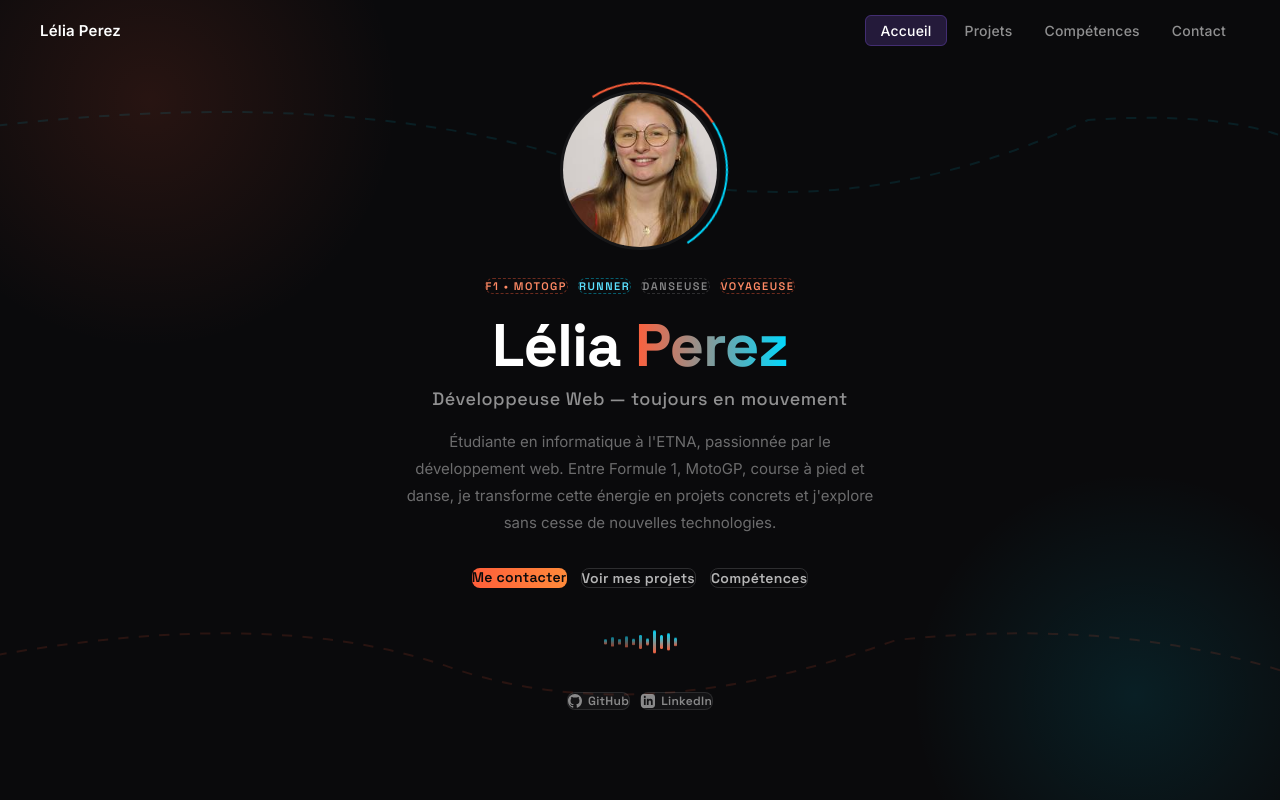
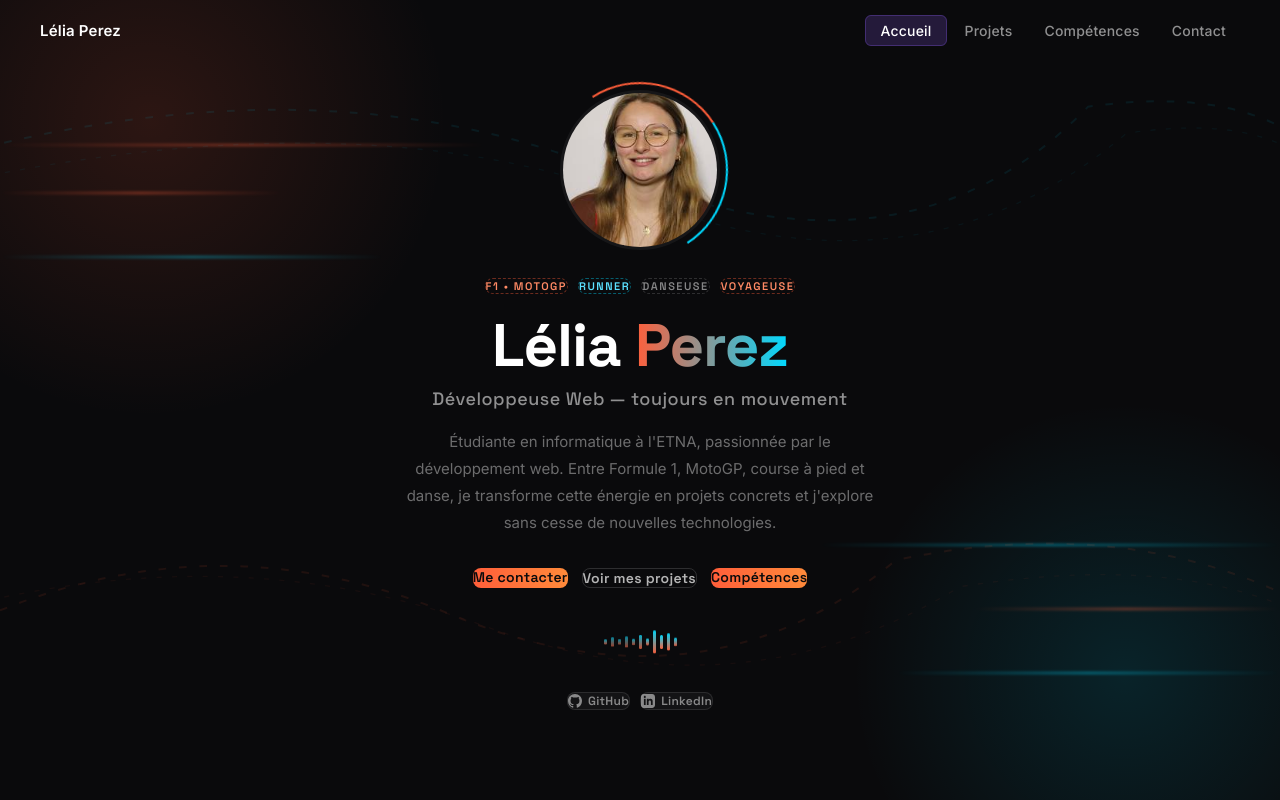
Before and after one commit to przlelia-art/Portfolio, a React (Vite) app: page / in a window 1280 px wide. Shown: the top 800 px of the page. Built offline with nearby package versions, Linux system fonts and the light colour scheme.

Commit message:
fix: change design

```diff
--- a/src/components/Hero.jsx
+++ b/src/components/Hero.jsx
@@ -1,12 +1,6 @@
 import React, { useState } from "react";
 
 function Hero() {
-  const [btn1Hover, setBtn1Hover] = useState(false);
-  const [btn2Hover, setBtn2Hover] = useState(false);
-  const [btn3Hover, setBtn3Hover] = useState(false);
-  const [githubHover, setGithubHover] = useState(false);
-  const [linkedinHover, setLinkedinHover] = useState(false);
-
   return (
     <>
       <style>{`
@@ -31,6 +25,10 @@ function Hero() {
         @keyframes wave {
           0%, 100% { transform: scaleY(0.4); opacity: 0.6; }
           50%       { transform: scaleY(1); opacity: 1; }
+        }
+
+        @keyframes trackFlow {
+          to { stroke-dashoffset: -200; }
         }
 
         .hero-main-content {
@@ -136,6 +134,20 @@ function Hero() {
           transform: translateY(-2px);
         }
 
+        .speedline {
+          position: absolute;
+          height: 2px;
+          border-radius: 2px;
+          filter: blur(1.5px);
+          opacity: 0.5;
+        }
+        .speedline.orange { background: linear-gradient(90deg, transparent, #ff5e3a, transparent); }
+        .speedline.cyan   { background: linear-gradient(90deg, transparent, #00d9ff, transparent); }
+
+        .track-line {
+          animation: trackFlow 6s linear infinite;
+        }
+
         @media (max-width: 768px) {
           .hero-name { font-size: 42px !important; }
           .hero-desc  { font-size: 14px !important; }
@@ -159,24 +171,36 @@ function Hero() {
       >
         {/* Halos */}
         <div style={{
-          position: "absolute", width: "500px", height: "500px", borderRadius: "50%",
-          background: "radial-gradient(circle, rgba(255,94,58,0.12) 0%, transparent 70%)",
-          top: "-150px", left: "-100px", pointerEvents: "none",
+          position: "absolute", width: "600px", height: "600px", borderRadius: "50%",
+          background: "radial-gradient(circle, rgba(255,94,58,0.14) 0%, transparent 70%)",
+          top: "-180px", left: "-150px", pointerEvents: "none",
         }} />
         <div style={{
-          position: "absolute", width: "450px", height: "450px", borderRadius: "50%",
-          background: "radial-gradient(circle, rgba(0,217,255,0.1) 0%, transparent 70%)",
-          bottom: "-120px", right: "-80px", pointerEvents: "none",
+          position: "absolute", width: "550px", height: "550px", borderRadius: "50%",
+          background: "radial-gradient(circle, rgba(0,217,255,0.12) 0%, transparent 70%)",
+          bottom: "-150px", right: "-120px", pointerEvents: "none",
         }} />
 
-        {/* Lignes de circuit en fond */}
+        {/* Speedlines */}
+        <div className="speedline orange" style={{ top: "18%", left: 0, width: "38%" }} />
+        <div className="speedline orange" style={{ top: "24%", left: 0, width: "22%" }} />
+        <div className="speedline cyan"   style={{ top: "32%", left: 0, width: "30%" }} />
+
+        <div className="speedline cyan"   style={{ top: "68%", right: 0, width: "36%" }} />
+        <div className="speedline orange" style={{ top: "76%", right: 0, width: "24%" }} />
+        <div className="speedline cyan"   style={{ top: "84%", right: 0, width: "30%" }} />
+
+        {/* Lignes de circuit animées en fond */}
         <svg
           viewBox="0 0 1000 600"
           preserveAspectRatio="none"
           style={{ position: "absolute", inset: 0, width: "100%", height: "100%", zIndex: 0, opacity: 0.5 }}
         >
-          <path d="M -50 500 Q 200 450, 350 500 T 700 480 Q 900 460, 1050 520" stroke="#ff5e3a" strokeWidth="1.5" fill="none" opacity="0.25" strokeDasharray="8 8" />
-          <path d="M -50 100 Q 250 60, 450 120 T 850 90 Q 1000 80, 1050 130" stroke="#00d9ff" strokeWidth="1.5" fill="none" opacity="0.2" strokeDasharray="8 8" />
+          <path className="track-line" d="M -50 480 Q 150 380, 350 460 T 700 420 Q 900 380, 1050 470" stroke="#ff5e3a" strokeWidth="1.5" fill="none" opacity="0.18" strokeDasharray="6 10" />
+          <path className="track-line" d="M -50 460 Q 180 400, 380 470 T 750 440 Q 950 410, 1050 480" stroke="#ff5e3a" strokeWidth="1" fill="none" opacity="0.1" strokeDasharray="4 8" />
+
+          <path className="track-line" d="M -50 120 Q 250 40, 480 130 T 850 80 Q 1000 60, 1050 140" stroke="#00d9ff" strokeWidth="1.5" fill="none" opacity="0.16" strokeDasharray="6 10" />
+          <path className="track-line" d="M -50 140 Q 280 70, 500 150 T 880 100 Q 1020 80, 1050 160" stroke="#00d9ff" strokeWidth="1" fill="none" opacity="0.1" strokeDasharray="4 8" />
         </svg>
 
         {/* Contenu */}
@@ -249,22 +273,13 @@ function Hero() {
 
           {/* Boutons */}
           <div className="hero-buttons" style={{ display: "flex", gap: "14px", flexWrap: "wrap", justifyContent: "center", marginBottom: "40px" }}>
-            <a
-              href="#contact"
-              className="btn-primary-hero"
-            >
+            <a href="#contact" className="btn-primary-hero">
               Me contacter
             </a>
-            <a
-              href="#projects"
-              className="btn-outline-hero"
-            >
+            <a href="#projects" className="btn-outline-hero">
               Voir mes projets
             </a>
-            <a
-              href="#skills"
-              className="btn-outline-hero"
-            >
+            <a href="#skills" className="btn-primary-hero">
               Compétences
             </a>
           </div>
```
